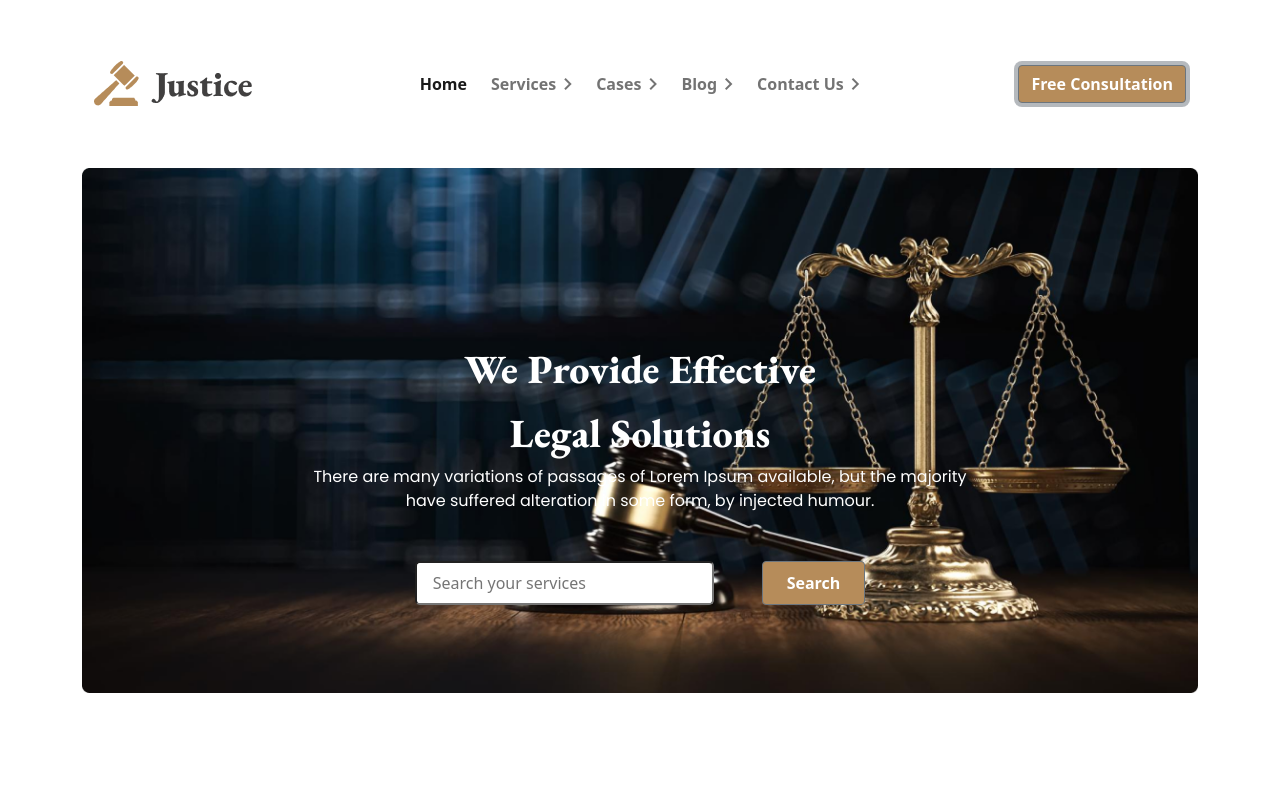
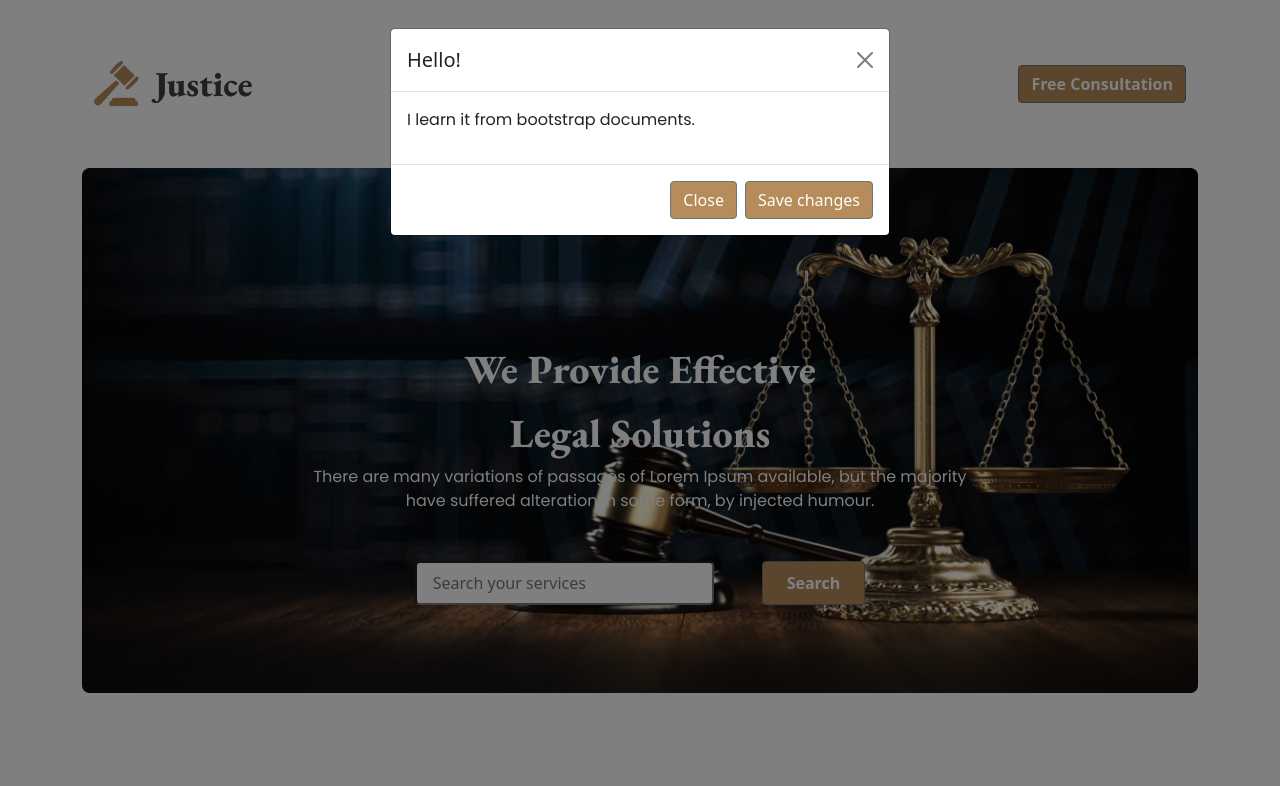
Before and after one commit to sayonUsman/legal-solutions, a plain HTML site: page index.html in a window 1280 px wide. Both pictures are taken after a click on the button "Free Consultation". Shown: the top 786 px of the page. Drawn offline with nearby package versions, Linux system fonts and the light colour scheme.

Commit message:
Added modal in navbar button

```diff
--- a/index.html
+++ b/index.html
@@ -73,7 +73,29 @@
                         </li>
                     </ul>
 
-                    <button class="btn btn-outline-secondary basic-bg-color text-white fw-bolder" type="submit">Free Consultation</button>
+                    <button class="btn btn-outline-secondary basic-bg-color text-white fw-bolder" type="button" data-bs-toggle="modal" data-bs-target="#exampleModal">Free Consultation</button>
+
+                    <!-- Modal Start -->
+                        <div class="modal fade" id="exampleModal" tabindex="-1" aria-labelledby="exampleModalLabel" aria-hidden="true">
+                            <div class="modal-dialog">
+                                <div class="modal-content">
+                                    <div class="modal-header">
+                                        <h5 class="modal-title" id="exampleModalLabel">Hello!</h5>
+                                        <button type="button" class="btn-close" data-bs-dismiss="modal" aria-label="Close"></button>
+                                    </div>
+
+                                    <div class="modal-body">
+                                        <p class="basic-font-style2">I learn it from bootstrap documents.</p>
+                                    </div>
+
+                                    <div class="modal-footer">
+                                        <button type="button" class="btn btn-outline-secondary basic-bg-color text-white" data-bs-dismiss="modal">Close</button>
+                                        <button type="button" class="btn btn-outline-secondary basic-bg-color text-white">Save changes</button>
+                                    </div>
+                                </div>
+                            </div>
+                        </div>
+                    <!-- Modal Start -->
                 </div>
             </div>
         </nav>
```
